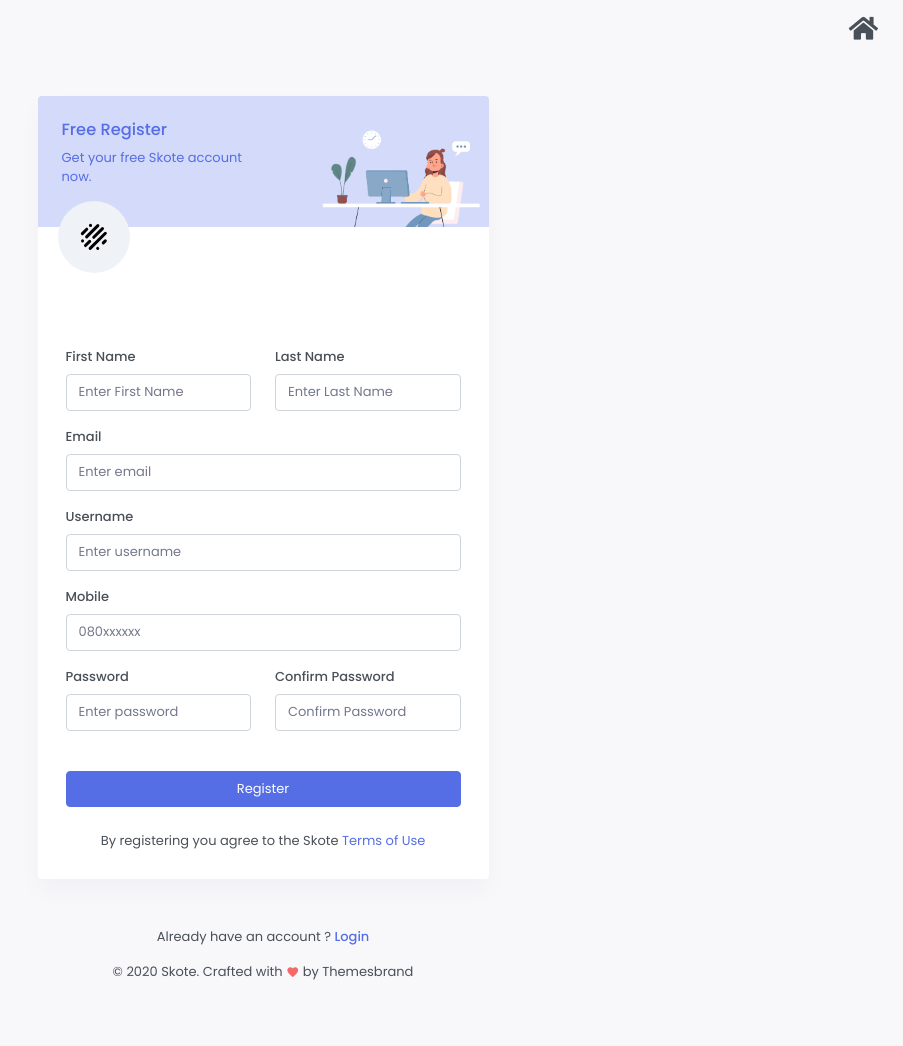
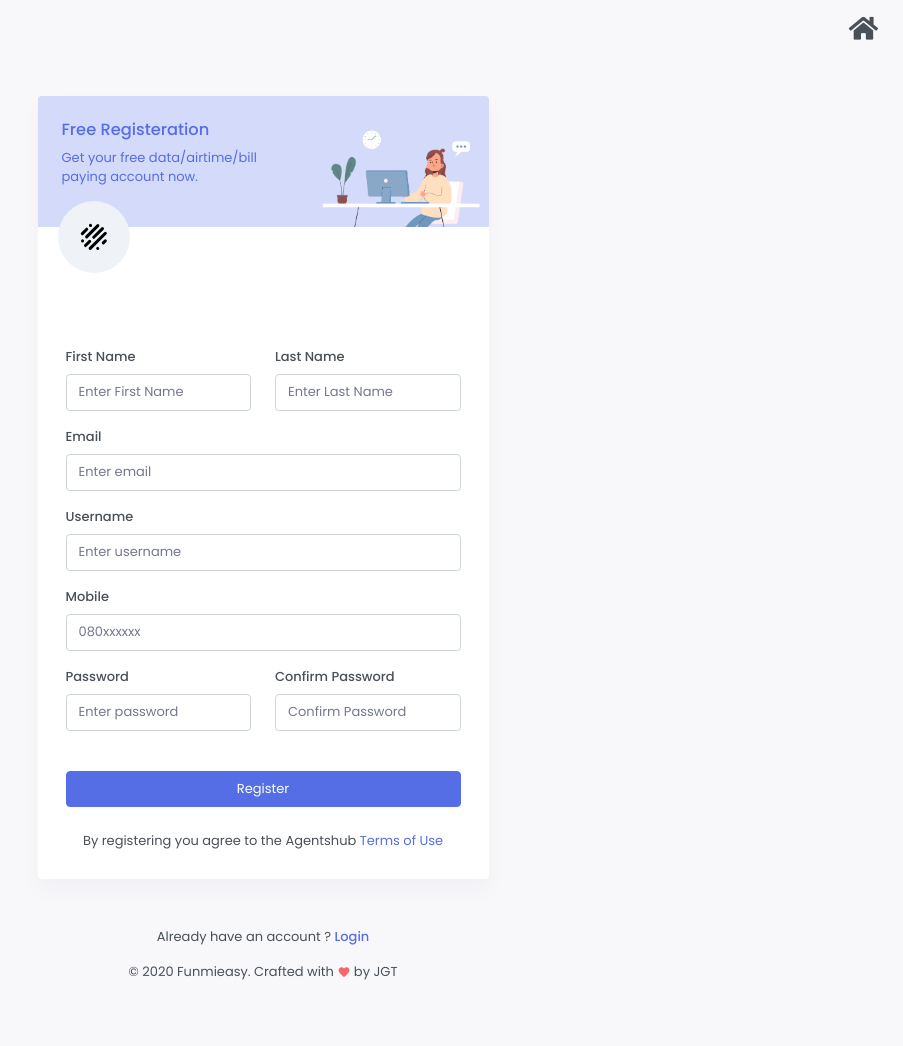
Before and after one commit to Jelmah04/teledig, a Django app: page /register/ in a window 1280 px wide. Shown: the whole page, without its empty margins (377-1280 px from the left). Run offline with Django 3.2, Linux system fonts and the light colour scheme; some libraries are stand-ins or nearby versions.

Commit message:
remove skotelee

```diff
--- a/web/templates/footer.html
+++ b/web/templates/footer.html
@@ -2,11 +2,11 @@
     <div class="container-fluid">
         <div class="row">
             <div class="col-sm-6">
-                <script>document.write(new Date().getFullYear())</script> © JelmahTech.
+                <script>document.write(new Date().getFullYear())</script> © Funmieasy.
             </div>
             <div class="col-sm-6">
                 <div class="text-sm-right d-none d-sm-block">
-                    Design & Develop by Ohunayo Gege
+                    Design & Develop by JGT
                 </div>
             </div>
         </div>
--- a/web/templates/register.html
+++ b/web/templates/register.html
@@ -2,10 +2,10 @@
 <html lang="en">
 <head>
     <meta charset="utf-8" />
-    <title>Register | Website Name</title>
+    <title>Register | Agentshub.com.ng</title>
     <meta name="viewport" content="width=device-width, initial-scale=1.0">
-    <meta content="Premium Multipurpose Admin & Dashboard Template" name="description" />
-    <meta content="Themesbrand" name="author" />
+    <meta content="Premium telecommunication Admin & Dashboard site" name="description" />
+    <meta content="Jelmah" name="author" />
     <!-- App favicon -->
     <link rel="shortcut icon" href="/static/images/favicon.ico">
 
@@ -31,8 +31,8 @@
                             <div class="row">
                                 <div class="col-7">
                                     <div class="text-primary p-4">
-                                        <h5 class="text-primary">Free Register</h5>
-                                        <p>Get your free Skote account now.</p>
+                                        <h5 class="text-primary">Free Registeration</h5>
+                                        <p>Get your free data/airtime/bill paying account now.</p>
                                     </div>
                                 </div>
                                 <div class="col-5 align-self-end">
@@ -110,7 +110,7 @@
                                     </div>
 
                                     <div class="mt-4 text-center">
-                                        <p class="mb-0">By registering you agree to the Skote <a href="#" class="text-primary">Terms of Use</a></p>
+                                        <p class="mb-0">By registering you agree to the Agentshub <a href="#" class="text-primary">Terms of Use</a></p>
                                     </div>
                                 </form>
                             </div>
@@ -119,7 +119,7 @@
                     </div>
                     <div class="mt-5 text-center">
                         <p>Already have an account ? <a href="{% url 'login' %}" class="font-weight-medium text-primary"> Login</a> </p>
-                        <p>© 2020 Skote. Crafted with <i class="mdi mdi-heart text-danger"></i> by Themesbrand</p>
+                        <p>© 2020 Funmieasy. Crafted with <i class="mdi mdi-heart text-danger"></i> by JGT</p>
                     </div>
 
                 </div>
```
Also changed, not shown: web/templates/login.html (+4 -4 lines), db.sqlite3.
